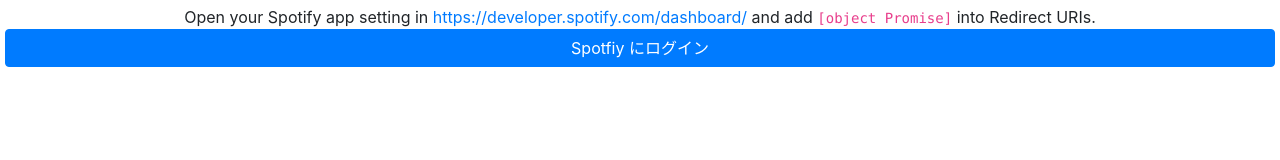
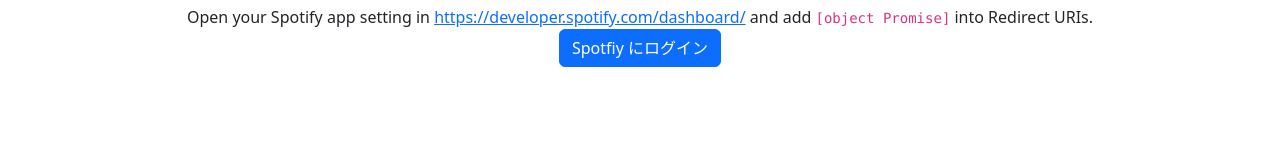
Before and after one commit to hexium310/spotify-nowplaying, a website with bundled scripts: page src/options/index.html in a window 1280 px wide. Built offline with nearby package versions, Linux system fonts and the light colour scheme; some packages are replaced by stand-ins of ours; no server answers.

Commit message:
Bump Bootstrap to 5.3

```diff
--- a/src/options/index.html
+++ b/src/options/index.html
@@ -3,7 +3,7 @@
 <head>
   <meta charset="UTF-8">
   <title>Options</title>
-  <link href="https://stackpath.bootstrapcdn.com/bootstrap/4.3.1/css/bootstrap.min.css" rel="stylesheet" integrity="sha384-ggOyR0iXCbMQv3Xipma34MD+dH/1fQ784/j6cY/iJTQUOhcWr7x9JvoRxT2MZw1T" crossorigin="anonymous">
+  <link href="https://cdn.jsdelivr.net/npm/bootstrap@5.3.0/dist/css/bootstrap.min.css" rel="stylesheet" integrity="sha384-9ndCyUaIbzAi2FUVXJi0CjmCapSmO7SnpJef0486qhLnuZ2cdeRhO02iuK6FUUVM" crossorigin="anonymous">
   <link rel="stylesheet" href="https://use.fontawesome.com/releases/v5.8.1/css/all.css" integrity="sha384-50oBUHEmvpQ+1lW4y57PTFmhCaXp0ML5d60M1M7uH2+nqUivzIebhndOJK28anvf" crossorigin="anonymous">
   <style>
   .main {
```
